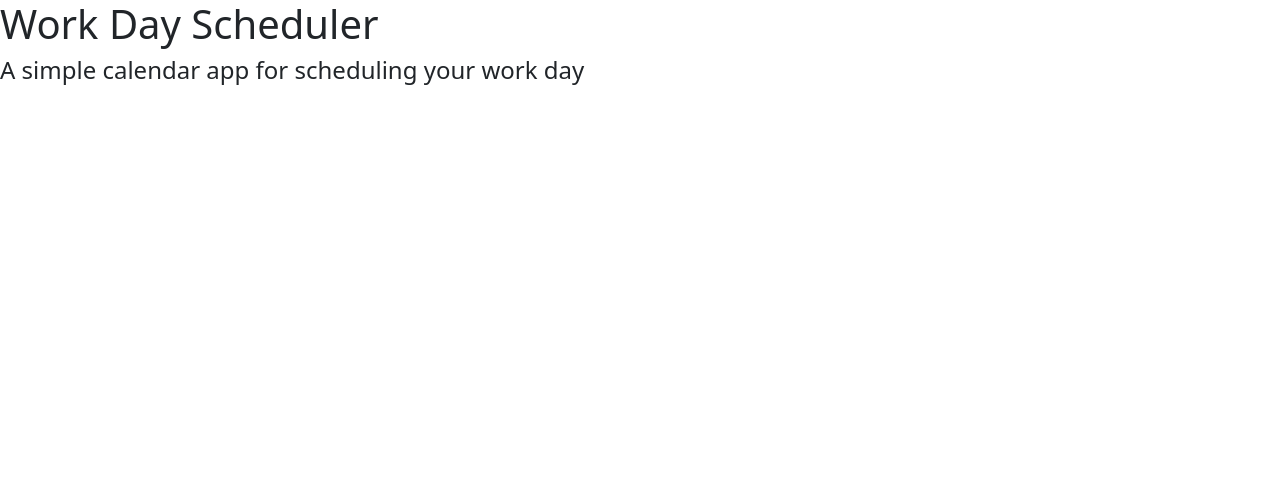
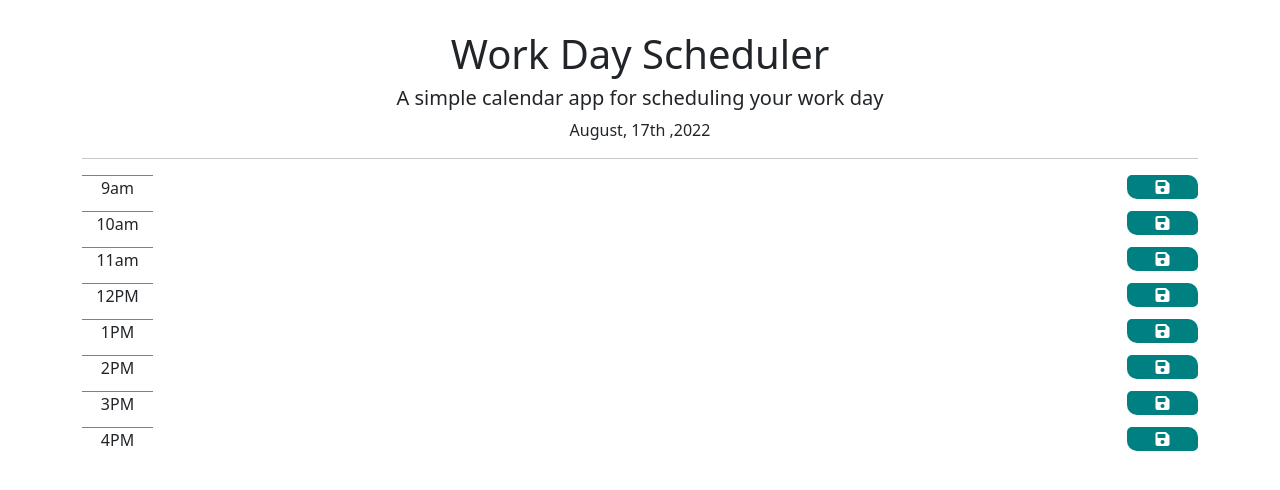
Before and after one commit to rafiqnasrat/5challange, a plain HTML site: page index.html in a window 1280 px wide. Drawn offline with nearby package versions, Linux system fonts and the light colour scheme.

Commit message:
i add event class

```diff
--- a/css/style.css
+++ b/css/style.css
@@ -0,0 +1,37 @@
+.container
+{
+    text-align: center;
+    margin-top: 30px;
+}
+textarea{
+    width: 100%;
+    height: 30px;
+    border: none;
+    outline: none;
+    resize: none;
+}
+/* style for which */
+.time{
+    border-top: 1px solid grey;
+    font-size: 1em;
+}
+
+/* style for button */
+.saveBtn{
+    background-color: teal;
+    color: white;
+    border-radius: 5px 10px;
+}
+
+.past{
+    background-color: var(--bs-red);
+}
+
+.present{
+    background-color: var(--bs-yellow);
+}
+
+.future
+{
+    background-color: var(--bs-green);
+}
--- a/index.html
+++ b/index.html
@@ -15,14 +15,108 @@
     <title>Work Day Scheduler</title>
 </head>
 <body>
+    <!-- HEADER  -->
     <header class="title">
-        <div>
+        <div class="container">
             <h1>Work Day Scheduler</h1>
-            <h4>A simple calendar app for scheduling your work day</h4>
+            <h5>A simple calendar app for scheduling your work day</h5>
+            <p id="date"></p><hr>
+
+            <div class="row">
+                <div class="col-md-1">
+                    <div class="time">9am</div>
+                </div>
+                <div class="col-md-10">
+                   <textarea data-time="9"></textarea>
+                </div>
+                <div class="col-md-1">
+                    <div class="saveBtn"><i class="fa-solid fa-floppy-disk"></i></div>
+                </div>
+            </div>
+            <div class="row">
+                <div class="col-md-1">
+                    <div class="time">10am</div>
+                </div>
+                <div class="col-md-10">
+                   <textarea data-time="9"></textarea>
+                </div>
+                <div class="col-md-1">
+                    <div class="saveBtn"><i class="fa-solid fa-floppy-disk"></i></div>
+                </div>
+            </div>
+            <div class="row">
+                <div class="col-md-1">
+                    <div class="time">11am</div>
+                </div>
+                <div class="col-md-10">
+                   <textarea data-time="9"></textarea>
+                </div>
+                <div class="col-md-1">
+                    <div class="saveBtn"><i class="fa-solid fa-floppy-disk"></i></div>
+                </div>
+            </div>
+            <div class="row">
+                <div class="col-md-1">
+                    <div class="time">12PM</div>
+                </div>
+                <div class="col-md-10">
+                   <textarea data-time="0"></textarea>
+                </div>
+                <div class="col-md-1">
+                    <div class="saveBtn"><i class="fa-solid fa-floppy-disk"></i></div>
+                </div>
+            </div>
+            <div class="row">
+                <div class="col-md-1">
+                    <div class="time">1PM</div>
+                </div>
+                <div class="col-md-10">
+                   <textarea data-time="1"></textarea>
+                </div>
+                <div class="col-md-1">
+                    <div class="saveBtn"><i class="fa-solid fa-floppy-disk"></i></div>
+                </div>
+            </div>
+            <div class="row">
+                <div class="col-md-1">
+                    <div class="time">2PM</div>
+                </div>
+                <div class="col-md-10">
+                   <textarea class="event" data-time="2"></textarea>
+                </div>
+                <div class="col-md-1">
+                    <div class="saveBtn"><i class="fa-solid fa-floppy-disk"></i></div>
+                </div>
+            </div>
+            <div class="row">
+                <div class="col-md-1">
+                    <div class="time">3PM</div>
+                </div>
+                <div class="col-md-10">
+                   <textarea class="event" data-time="3"></textarea>
+                </div>
+                <div class="col-md-1">
+                    <div class="saveBtn"><i class="fa-solid fa-floppy-disk"></i></div>
+                </div>
+            </div>
+            <div class="row">
+                <div class="col-md-1">
+                    <div class="time">4PM</div>
+                </div>
+                <div class="col-md-10">
+                   <textarea class="event" data-time="4"></textarea>
+                </div>
+                <div class="col-md-1">
+                    <div class="saveBtn"><i class="fa-solid fa-floppy-disk"></i></div>
+                </div>
+            </div>
         </div>
     </header>
+    <!-- jquery LINK  -->
+    <script src="./js/jquery.js"></script>
+    <!-- MOMENT JS LINK  -->
+    <script src="./js/moment.js"></script>
+    <!-- JS FILE LINK  -->
     <script src="./js/app.js"></script>
-    <script src="./js/jquery.js"></script>
-    <script src="./js/moment.js"></script>
 </body>
 </html>
--- a/js/app.js
+++ b/js/app.js
@@ -0,0 +1,3 @@
+$(document).ready(function(){
+    $("#date").html(moment().format("MMMM, Do ,YYYY"));
+});
```
